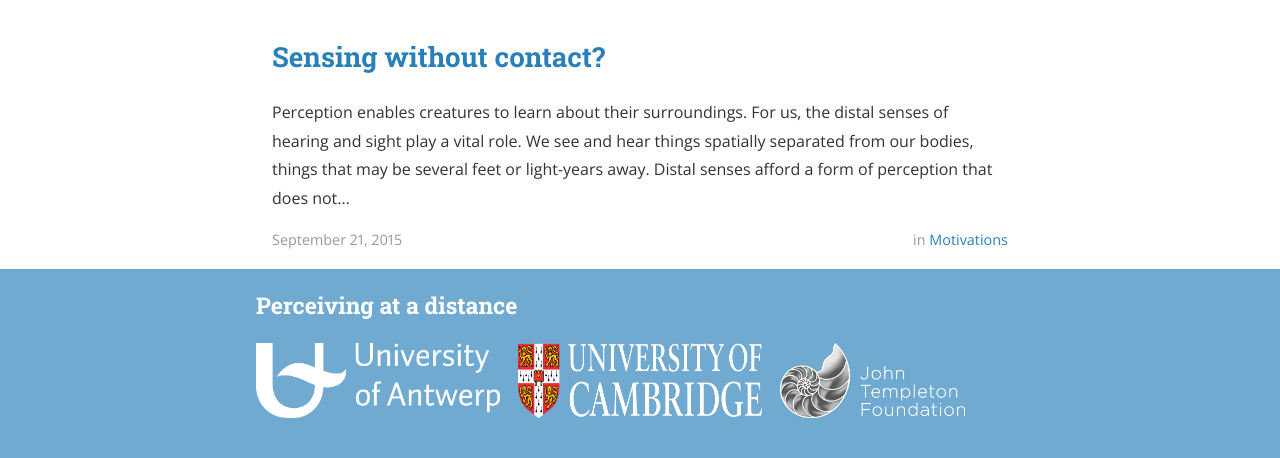
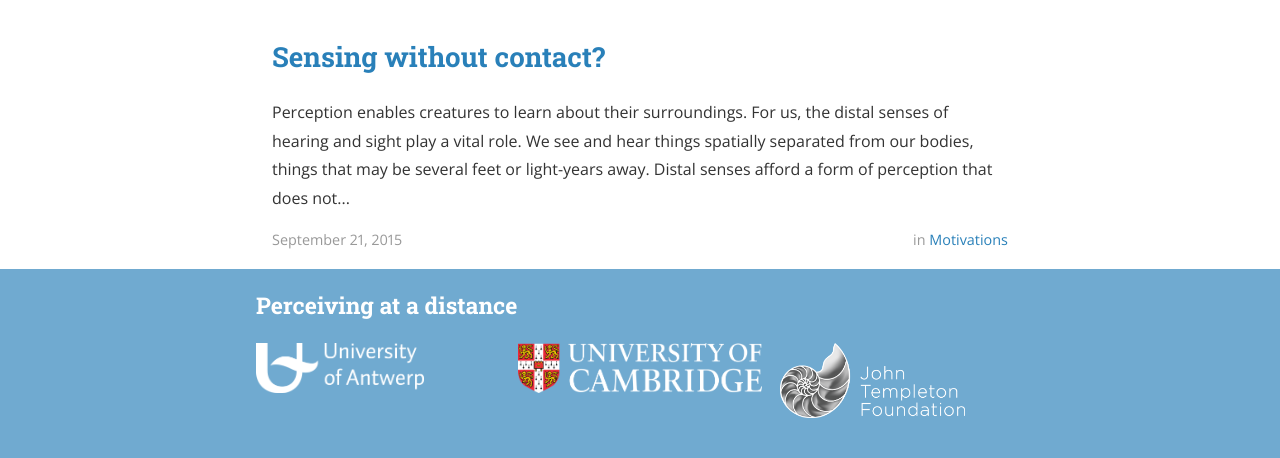
Before and after one commit to msteenhagen/distal, a Jekyll site: the page built from index.html, in a window 1280 px wide. Shown: the part 503-961 px from the top of the page. Built offline with Jekyll 4.4.1, drawn with Linux system fonts in a browser that asks for light colours; nearby versions of some CDN libraries; the list of posts is cut into pages by our own code; a style sheet for code colours, icons or effects is not loaded.

Commit message:
Update footer.html

```diff
--- a/_includes/footer.html
+++ b/_includes/footer.html
@@ -6,7 +6,7 @@
 
     <div class="site-navigation">
 
-    	<img src="{{ site.url }}distal/assets/{{ site.logo1 }}" height="75px">
+    	<img src="{{ site.url }}distal/assets/{{ site.logo1 }}" height="50px">
     	<!--<p><strong>Site Map</strong></p>-->
      <!-- <ul class="pages">-->
      <!--   {% for page in site.pages %}-->
@@ -18,7 +18,7 @@
     </div>
 
     <div class="site-contact">
-	<img src="{{ site.url }}distal/assets/{{ site.logo2 }}" height="75px">
+	<img src="{{ site.url }}distal/assets/{{ site.logo2 }}" height="50px">
     	<!--<p><strong>Contact</strong>-->
      <!-- <ul class="social-media-list">-->
      <!-- 	<li>-->
```
